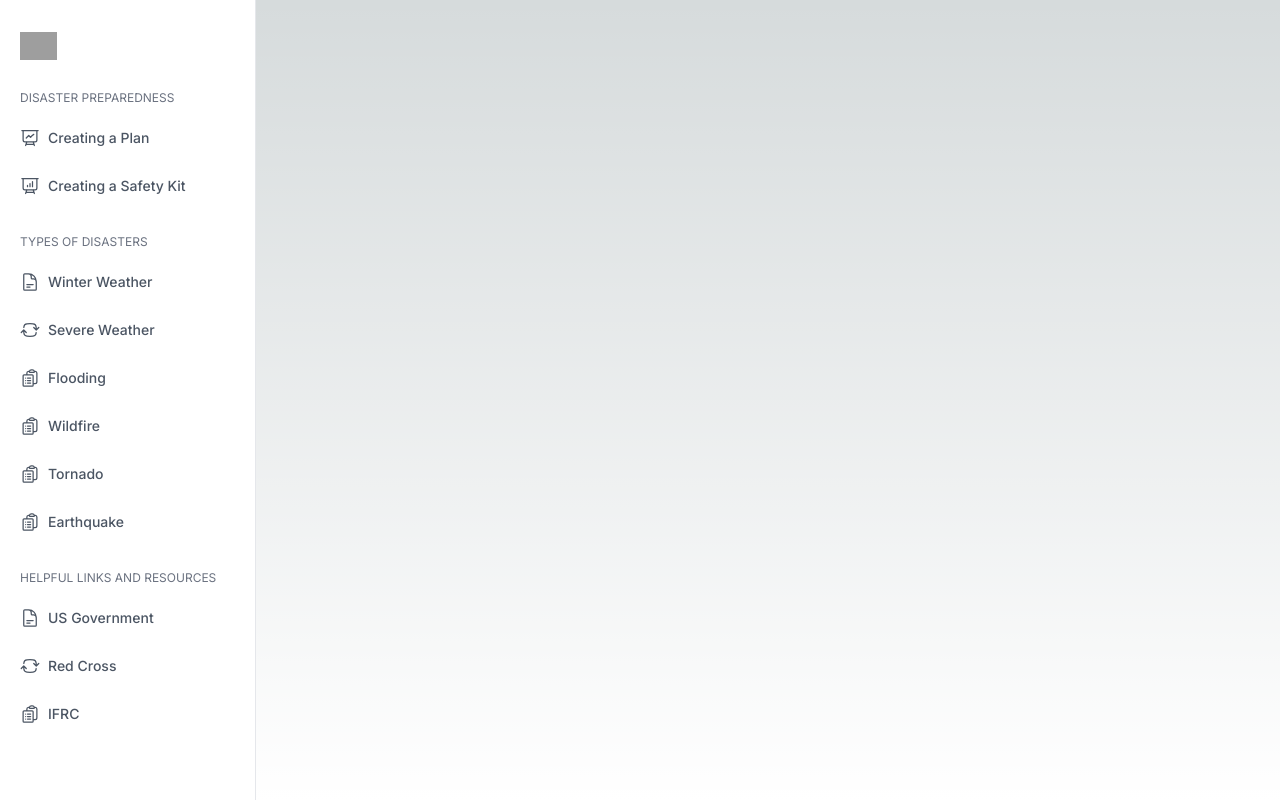
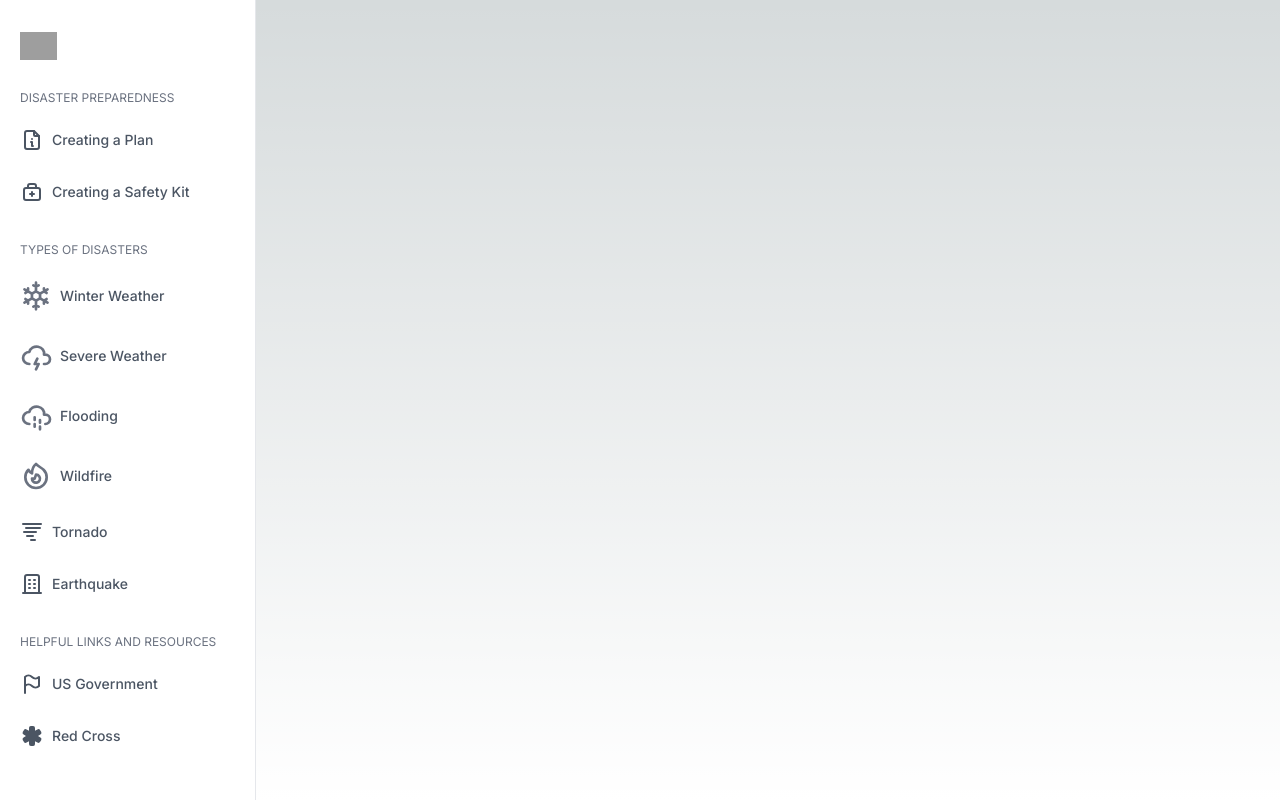
Before and after one commit to PanavMhatre/2024RedCrossHackathonNTX, a Next.js app in the folder redcrossapplication/: page /info in a window 1280 px wide. Built offline with nearby package versions, Linux system fonts and the light colour scheme; grey boxes are pictures that could not be loaded.

Commit message:
icons updates

```diff
--- a/redcrossapplication/app/info/Sidebar.tsx
+++ b/redcrossapplication/app/info/Sidebar.tsx
@@ -1,4 +1,4 @@
-import React from 'react';
+import React from "react";
 
 function Sidebar() {
   return (
@@ -25,20 +25,26 @@ function Sidebar() {
               >
                 <svg
                   xmlns="http://www.w3.org/2000/svg"
+                  className="icon icon-tabler icon-tabler-file-info"
+                  width="24"
+                  height="24"
+                  viewBox="0 0 24 24"
+                  stroke-width="2"
+                  stroke="currentColor"
                   fill="none"
-                  viewBox="0 0 24 24"
-                  stroke-width="1.5"
-                  stroke="currentColor"
-                  className="w-5 h-5"
-                >
-                  <path
                   stroke-linecap="round"
                   stroke-linejoin="round"
-                    d="M3.75 3v11.25A2.25 2.25 0 006 16.5h2.25M3.75 3h-1.5m1.5 0h16.5m0 0h1.5m-1.5 0v11.25A2.25 2.25 0 0118 16.5h-2.25m-7.5 0h7.5m-7.5 0l-1 3m8.5-3l1 3m0 0l.5 1.5m-.5-1.5h-9.5m0 0l-.5 1.5m.75-9l3-3 2.148 2.148A12.061 12.061 0 0116.5 7.605"
-                  />
+                >
+                  <path stroke="none" d="M0 0h24v24H0z" fill="none" />
+                  <path d="M14 3v4a1 1 0 0 0 1 1h4" />
+                  <path d="M17 21h-10a2 2 0 0 1 -2 -2v-14a2 2 0 0 1 2 -2h7l5 5v11a2 2 0 0 1 -2 2z" />
+                  <path d="M11 14h1v4h1" />
+                  <path d="M12 11h.01" />
                 </svg>
 
-                <span className="mx-2 text-sm font-medium">Creating a Plan</span>
+                <span className="mx-2 text-sm font-medium">
+                  Creating a Plan
+                </span>
               </a>
 
               <a
@@ -47,20 +53,26 @@ function Sidebar() {
               >
                 <svg
                   xmlns="http://www.w3.org/2000/svg"
+                  className="icon icon-tabler icon-tabler-first-aid-kit"
+                  width="24"
+                  height="24"
+                  viewBox="0 0 24 24"
+                  stroke-width="2"
+                  stroke="currentColor"
                   fill="none"
-                  viewBox="0 0 24 24"
-                  stroke-width="1.5"
-                  stroke="currentColor"
-                  className="w-5 h-5"
-                >
-                  <path
                   stroke-linecap="round"
                   stroke-linejoin="round"
-                    d="M3.75 3v11.25A2.25 2.25 0 006 16.5h2.25M3.75 3h-1.5m1.5 0h16.5m0 0h1.5m-1.5 0v11.25A2.25 2.25 0 0118 16.5h-2.25m-7.5 0h7.5m-7.5 0l-1 3m8.5-3l1 3m0 0l.5 1.5m-.5-1.5h-9.5m0 0l-.5 1.5M9 11.25v1.5M12 9v3.75m3-6v6"
-                  />
+                >
+                  <path stroke="none" d="M0 0h24v24H0z" fill="none" />
+                  <path d="M8 8v-2a2 2 0 0 1 2 -2h4a2 2 0 0 1 2 2v2" />
+                  <path d="M4 8m0 2a2 2 0 0 1 2 -2h12a2 2 0 0 1 2 2v8a2 2 0 0 1 -2 2h-12a2 2 0 0 1 -2 -2z" />
+                  <path d="M10 14h4" />
+                  <path d="M12 12v4" />
                 </svg>
 
-                <span className="mx-2 text-sm font-medium">Creating a Safety Kit</span>
+                <span className="mx-2 text-sm font-medium">
+                  Creating a Safety Kit
+                </span>
               </a>
             </div>
 
@@ -74,20 +86,40 @@ function Sidebar() {
                 href="#"
               >
                 <svg
-                  xmlns="http://www.w3.org/2000/svg"
+                  className="h-8 w-8 text-gray-500"
+                  width="24"
+                  height="24"
+                  viewBox="0 0 24 24"
+                  stroke-width="2"
+                  stroke="currentColor"
                   fill="none"
-                  viewBox="0 0 24 24"
-                  stroke-width="1.5"
-                  stroke="currentColor"
-                  className="w-5 h-5"
-                >
-                  <path
                   stroke-linecap="round"
                   stroke-linejoin="round"
-                    d="M19.5 14.25v-2.625a3.375 3.375 0 00-3.375-3.375h-1.5A1.125 1.125 0 0113.5 7.125v-1.5a3.375 3.375 0 00-3.375-3.375H8.25m0 12.75h7.5m-7.5 3H12M10.5 2.25H5.625c-.621 0-1.125.504-1.125 1.125v17.25c0 .621.504 1.125 1.125 1.125h12.75c.621 0 1.125-.504 1.125-1.125V11.25a9 9 0 00-9-9z"
-                  />
+                >
+                  {" "}
+                  <path stroke="none" d="M0 0h24v24H0z" />{" "}
+                  <path d="M10 4l2 1l2 -1m-2 -2v6.5l3 1.72" />{" "}
+                  <path
+                    d="M10 4l2 1l2 -1m-2 -2v6.5l3 1.72"
+                    transform="rotate(60 12 12)"
+                  />{" "}
+                  <path
+                    d="M10 4l2 1l2 -1m-2 -2v6.5l3 1.72"
+                    transform="rotate(120 12 12)"
+                  />{" "}
+                  <path
+                    d="M10 4l2 1l2 -1m-2 -2v6.5l3 1.72"
+                    transform="rotate(180 12 12)"
+                  />{" "}
+                  <path
+                    d="M10 4l2 1l2 -1m-2 -2v6.5l3 1.72"
+                    transform="rotate(240 12 12)"
+                  />{" "}
+                  <path
+                    d="M10 4l2 1l2 -1m-2 -2v6.5l3 1.72"
+                    transform="rotate(300 12 12)"
+                  />{" "}
                 </svg>
-
                 <span className="mx-2 text-sm font-medium">Winter Weather</span>
               </a>
 
@@ -96,20 +128,21 @@ function Sidebar() {
                 href="#"
               >
                 <svg
-                  xmlns="http://www.w3.org/2000/svg"
+                  className="h-8 w-8 text-gray-500"
+                  width="24"
+                  height="24"
+                  viewBox="0 0 24 24"
+                  stroke-width="2"
+                  stroke="currentColor"
                   fill="none"
-                  viewBox="0 0 24 24"
-                  stroke-width="1.5"
-                  stroke="currentColor"
-                  className="w-5 h-5"
-                >
-                  <path
                   stroke-linecap="round"
                   stroke-linejoin="round"
-                    d="M19.5 12c0-1.232-.046-2.453-.138-3.662a4.006 4.006 0 00-3.7-3.7 48.678 48.678 0 00-7.324 0 4.006 4.006 0 00-3.7 3.7c-.017.22-.032.441-.046.662M19.5 12l3-3m-3 3l-3-3m-12 3c0 1.232.046 2.453.138 3.662a4.006 4.006 0 003.7 3.7 48.656 48.656 0 007.324 0 4.006 4.006 0 003.7-3.7c.017-.22.032-.441.046-.662M4.5 12l3 3m-3-3l-3 3"
-                  />
+                >
+                  {" "}
+                  <path stroke="none" d="M0 0h24v24H0z" />{" "}
+                  <path d="M7 18a4.6 4.4 0 0 1 0 -9h0a5 4.5 0 0 1 11 2h1a3.5 3.5 0 0 1 0 7h-1" />{" "}
+                  <polyline points="13 14 11 18 14 18 12 22" />
                 </svg>
-
                 <span className="mx-2 text-sm font-medium">Severe Weather</span>
               </a>
 
@@ -118,18 +151,20 @@ function Sidebar() {
                 href="#"
               >
                 <svg
-                  xmlns="http://www.w3.org/2000/svg"
+                  className="h-8 w-8 text-gray-500"
+                  width="24"
+                  height="24"
+                  viewBox="0 0 24 24"
+                  stroke-width="2"
+                  stroke="currentColor"
                   fill="none"
-                  viewBox="0 0 24 24"
-                  stroke-width="1.5"
-                  stroke="currentColor"
-                  className="w-5 h-5"
-                >
-                  <path
                   stroke-linecap="round"
                   stroke-linejoin="round"
-                    d="M9 12h3.75M9 15h3.75M9 18h3.75m3 .75H18a2.25 2.25 0 002.25-2.25V6.108c0-1.135-.845-2.098-1.976-2.192a48.424 48.424 0 00-1.123-.08m-5.801 0c-.065.21-.1.433-.1.664 0 .414.336.75.75.75h4.5a.75.75 0 00.75-.75 2.25 2.25 0 00-.1-.664m-5.8 0A2.251 2.251 0 0113.5 2.25H15c1.012 0 1.867.668 2.15 1.586m-5.8 0c-.376.023-.75.05-1.124.08C9.095 4.01 8.25 4.973 8.25 6.108V8.25m0 0H4.875c-.621 0-1.125.504-1.125 1.125v11.25c0 .621.504 1.125 1.125 1.125h9.75c.621 0 1.125-.504 1.125-1.125V9.375c0-.621-.504-1.125-1.125-1.125H8.25zM6.75 12h.008v.008H6.75V12zm0 3h.008v.008H6.75V15zm0 3h.008v.008H6.75V18z"
-                  />
+                >
+                  {" "}
+                  <path stroke="none" d="M0 0h24v24H0z" />{" "}
+                  <path d="M7 18a4.6 4.4 0 0 1 0 -9h0a5 4.5 0 0 1 11 2h1a3.5 3.5 0 0 1 0 7" />{" "}
+                  <path d="M11 13v2m0 3v2m4 -5v2m0 3v2" />
                 </svg>
 
                 <span className="mx-2 text-sm font-medium">Flooding</span>
@@ -140,17 +175,22 @@ function Sidebar() {
                 href="#"
               >
                 <svg
-                  xmlns="http://www.w3.org/2000/svg"
+                  className="h-8 w-8 text-gray-500"
                   fill="none"
                   viewBox="0 0 24 24"
-                  stroke-width="1.5"
                   stroke="currentColor"
-                  className="w-5 h-5"
                 >
                   <path
                     stroke-linecap="round"
                     stroke-linejoin="round"
-                    d="M9 12h3.75M9 15h3.75M9 18h3.75m3 .75H18a2.25 2.25 0 002.25-2.25V6.108c0-1.135-.845-2.098-1.976-2.192a48.424 48.424 0 00-1.123-.08m-5.801 0c-.065.21-.1.433-.1.664 0 .414.336.75.75.75h4.5a.75.75 0 00.75-.75 2.25 2.25 0 00-.1-.664m-5.8 0A2.251 2.251 0 0113.5 2.25H15c1.012 0 1.867.668 2.15 1.586m-5.8 0c-.376.023-.75.05-1.124.08C9.095 4.01 8.25 4.973 8.25 6.108V8.25m0 0H4.875c-.621 0-1.125.504-1.125 1.125v11.25c0 .621.504 1.125 1.125 1.125h9.75c.621 0 1.125-.504 1.125-1.125V9.375c0-.621-.504-1.125-1.125-1.125H8.25zM6.75 12h.008v.008H6.75V12zm0 3h.008v.008H6.75V15zm0 3h.008v.008H6.75V18z"
+                    stroke-width="2"
+                    d="M17.657 18.657A8 8 0 016.343 7.343S7 9 9 10c0-2 .5-5 2.986-7C14 5 16.09 5.777 17.656 7.343A7.975 7.975 0 0120 13a7.975 7.975 0 01-2.343 5.657z"
+                  />
+                  <path
+                    stroke-linecap="round"
+                    stroke-linejoin="round"
+                    stroke-width="2"
+                    d="M9.879 16.121A3 3 0 1012.015 11L11 14H9c0 .768.293 1.536.879 2.121z"
                   />
                 </svg>
 
@@ -163,17 +203,22 @@ function Sidebar() {
               >
                 <svg
                   xmlns="http://www.w3.org/2000/svg"
+                  className="icon icon-tabler icon-tabler-tornado"
+                  width="24"
+                  height="24"
+                  viewBox="0 0 24 24"
+                  stroke-width="2"
+                  stroke="currentColor"
                   fill="none"
-                  viewBox="0 0 24 24"
-                  stroke-width="1.5"
-                  stroke="currentColor"
-                  className="w-5 h-5"
-                >
-                  <path
                   stroke-linecap="round"
                   stroke-linejoin="round"
-                    d="M9 12h3.75M9 15h3.75M9 18h3.75m3 .75H18a2.25 2.25 0 002.25-2.25V6.108c0-1.135-.845-2.098-1.976-2.192a48.424 48.424 0 00-1.123-.08m-5.801 0c-.065.21-.1.433-.1.664 0 .414.336.75.75.75h4.5a.75.75 0 00.75-.75 2.25 2.25 0 00-.1-.664m-5.8 0A2.251 2.251 0 0113.5 2.25H15c1.012 0 1.867.668 2.15 1.586m-5.8 0c-.376.023-.75.05-1.124.08C9.095 4.01 8.25 4.973 8.25 6.108V8.25m0 0H4.875c-.621 0-1.125.504-1.125 1.125v11.25c0 .621.504 1.125 1.125 1.125h9.75c.621 0 1.125-.504 1.125-1.125V9.375c0-.621-.504-1.125-1.125-1.125H8.25zM6.75 12h.008v.008H6.75V12zm0 3h.008v.008H6.75V15zm0 3h.008v.008H6.75V18z"
-                  />
+                >
+                  <path stroke="none" d="M0 0h24v24H0z" fill="none" />
+                  <path d="M21 4l-18 0" />
+                  <path d="M13 16l-6 0" />
+                  <path d="M11 20l4 0" />
+                  <path d="M6 8l14 0" />
+                  <path d="M4 12l12 0" />
                 </svg>
 
                 <span className="mx-2 text-sm font-medium">Tornado</span>
@@ -185,17 +230,25 @@ function Sidebar() {
               >
                 <svg
                   xmlns="http://www.w3.org/2000/svg"
+                  className="icon icon-tabler icon-tabler-building"
+                  width="24"
+                  height="24"
+                  viewBox="0 0 24 24"
+                  stroke-width="2"
+                  stroke="currentColor"
                   fill="none"
-                  viewBox="0 0 24 24"
-                  stroke-width="1.5"
-                  stroke="currentColor"
-                  className="w-5 h-5"
-                >
-                  <path
                   stroke-linecap="round"
                   stroke-linejoin="round"
-                    d="M9 12h3.75M9 15h3.75M9 18h3.75m3 .75H18a2.25 2.25 0 002.25-2.25V6.108c0-1.135-.845-2.098-1.976-2.192a48.424 48.424 0 00-1.123-.08m-5.801 0c-.065.21-.1.433-.1.664 0 .414.336.75.75.75h4.5a.75.75 0 00.75-.75 2.25 2.25 0 00-.1-.664m-5.8 0A2.251 2.251 0 0113.5 2.25H15c1.012 0 1.867.668 2.15 1.586m-5.8 0c-.376.023-.75.05-1.124.08C9.095 4.01 8.25 4.973 8.25 6.108V8.25m0 0H4.875c-.621 0-1.125.504-1.125 1.125v11.25c0 .621.504 1.125 1.125 1.125h9.75c.621 0 1.125-.504 1.125-1.125V9.375c0-.621-.504-1.125-1.125-1.125H8.25zM6.75 12h.008v.008H6.75V12zm0 3h.008v.008H6.75V15zm0 3h.008v.008H6.75V18z"
-                  />
+                >
+                  <path stroke="none" d="M0 0h24v24H0z" fill="none" />
+                  <path d="M3 21l18 0" />
+                  <path d="M9 8l1 0" />
+                  <path d="M9 12l1 0" />
+                  <path d="M9 16l1 0" />
+                  <path d="M14 8l1 0" />
+                  <path d="M14 12l1 0" />
+                  <path d="M14 16l1 0" />
+                  <path d="M5 21v-16a2 2 0 0 1 2 -2h10a2 2 0 0 1 2 2v16" />
                 </svg>
 
                 <span className="mx-2 text-sm font-medium">Earthquake</span>
@@ -213,17 +266,19 @@ function Sidebar() {
               >
                 <svg
                   xmlns="http://www.w3.org/2000/svg"
+                  className="icon icon-tabler icon-tabler-flag"
+                  width="24"
+                  height="24"
+                  viewBox="0 0 24 24"
+                  stroke-width="2"
+                  stroke="currentColor"
                   fill="none"
-                  viewBox="0 0 24 24"
-                  stroke-width="1.5"
-                  stroke="currentColor"
-                  className="w-5 h-5"
-                >
-                  <path
                   stroke-linecap="round"
                   stroke-linejoin="round"
-                    d="M19.5 14.25v-2.625a3.375 3.375 0 00-3.375-3.375h-1.5A1.125 1.125 0 0113.5 7.125v-1.5a3.375 3.375 0 00-3.375-3.375H8.25m0 12.75h7.5m-7.5 3H12M10.5 2.25H5.625c-.621 0-1.125.504-1.125 1.125v17.25c0 .621.504 1.125 1.125 1.125h12.75c.621 0 1.125-.504 1.125-1.125V11.25a9 9 0 00-9-9z"
-                  />
+                >
+                  <path stroke="none" d="M0 0h24v24H0z" fill="none" />
+                  <path d="M5 5a5 5 0 0 1 7 0a5 5 0 0 0 7 0v9a5 5 0 0 1 -7 0a5 5 0 0 0 -7 0v-9z" />
+                  <path d="M5 21v-7" />
                 </svg>
 
                 <span className="mx-2 text-sm font-medium">US Government</span>
@@ -235,48 +290,29 @@ function Sidebar() {
               >
                 <svg
                   xmlns="http://www.w3.org/2000/svg"
+                  className="icon icon-tabler icon-tabler-medical-cross-filled"
+                  width="24"
+                  height="24"
+                  viewBox="0 0 24 24"
+                  stroke-width="2"
+                  stroke="currentColor"
                   fill="none"
-                  viewBox="0 0 24 24"
-                  stroke-width="1.5"
-                  stroke="currentColor"
-                  className="w-5 h-5"
-                >
-                  <path
                   stroke-linecap="round"
                   stroke-linejoin="round"
-                    d="M19.5 12c0-1.232-.046-2.453-.138-3.662a4.006 4.006 0 00-3.7-3.7 48.678 48.678 0 00-7.324 0 4.006 4.006 0 00-3.7 3.7c-.017.22-.032.441-.046.662M19.5 12l3-3m-3 3l-3-3m-12 3c0 1.232.046 2.453.138 3.662a4.006 4.006 0 003.7 3.7 48.656 48.656 0 007.324 0 4.006 4.006 0 003.7-3.7c.017-.22.032-.441.046-.662M4.5 12l3 3m-3-3l-3 3"
+                >
+                  <path stroke="none" d="M0 0h24v24H0z" fill="none" />
+                  <path
+                    d="M11 2l-.15 .005a2 2 0 0 0 -1.85 1.995v2.803l-2.428 -1.401a2 2 0 0 0 -2.732 .732l-1 1.732l-.073 .138a2 2 0 0 0 .805 2.594l2.427 1.402l-2.427 1.402a2 2 0 0 0 -.732 2.732l1 1.732l.083 .132a2 2 0 0 0 2.649 .6l2.428 -1.402v2.804a2 2 0 0 0 2 2h2l.15 -.005a2 2 0 0 0 1.85 -1.995v-2.804l2.428 1.403a2 2 0 0 0 2.732 -.732l1 -1.732l.073 -.138a2 2 0 0 0 -.805 -2.594l-2.428 -1.403l2.428 -1.402a2 2 0 0 0 .732 -2.732l-1 -1.732l-.083 -.132a2 2 0 0 0 -2.649 -.6l-2.428 1.4v-2.802a2 2 0 0 0 -2 -2h-2z"
+                    stroke-width="0"
+                    fill="currentColor"
                   />
                 </svg>
 
                 <span className="mx-2 text-sm font-medium">Red Cross</span>
               </a>
-
-              <a
-                className="flex items-center px-3 py-2 text-gray-600 transition-colors duration-300 transform rounded-lg dark:text-gray-200 hover:bg-gray-100 dark:hover:bg-gray-800 dark:hover:text-gray-200 hover:text-gray-700"
-                href="#"
-              >
-                <svg
-                  xmlns="http://www.w3.org/2000/svg"
-                  fill="none"
-                  viewBox="0 0 24 24"
-                  stroke-width="1.5"
-                  stroke="currentColor"
-                  className="w-5 h-5"
-                >
-                  <path
-                    stroke-linecap="round"
-                    stroke-linejoin="round"
-                    d="M9 12h3.75M9 15h3.75M9 18h3.75m3 .75H18a2.25 2.25 0 002.25-2.25V6.108c0-1.135-.845-2.098-1.976-2.192a48.424 48.424 0 00-1.123-.08m-5.801 0c-.065.21-.1.433-.1.664 0 .414.336.75.75.75h4.5a.75.75 0 00.75-.75 2.25 2.25 0 00-.1-.664m-5.8 0A2.251 2.251 0 0113.5 2.25H15c1.012 0 1.867.668 2.15 1.586m-5.8 0c-.376.023-.75.05-1.124.08C9.095 4.01 8.25 4.973 8.25 6.108V8.25m0 0H4.875c-.621 0-1.125.504-1.125 1.125v11.25c0 .621.504 1.125 1.125 1.125h9.75c.621 0 1.125-.504 1.125-1.125V9.375c0-.621-.504-1.125-1.125-1.125H8.25zM6.75 12h.008v.008H6.75V12zm0 3h.008v.008H6.75V15zm0 3h.008v.008H6.75V18z"
-                  />
-                </svg>
-
-                <span className="mx-2 text-sm font-medium">IFRC</span>
-              </a>
             </div>
-
           </nav>
         </div>
-
       </aside>
     </div>
   );
```
Lines whose indentation alone changed are shown as unchanged.
